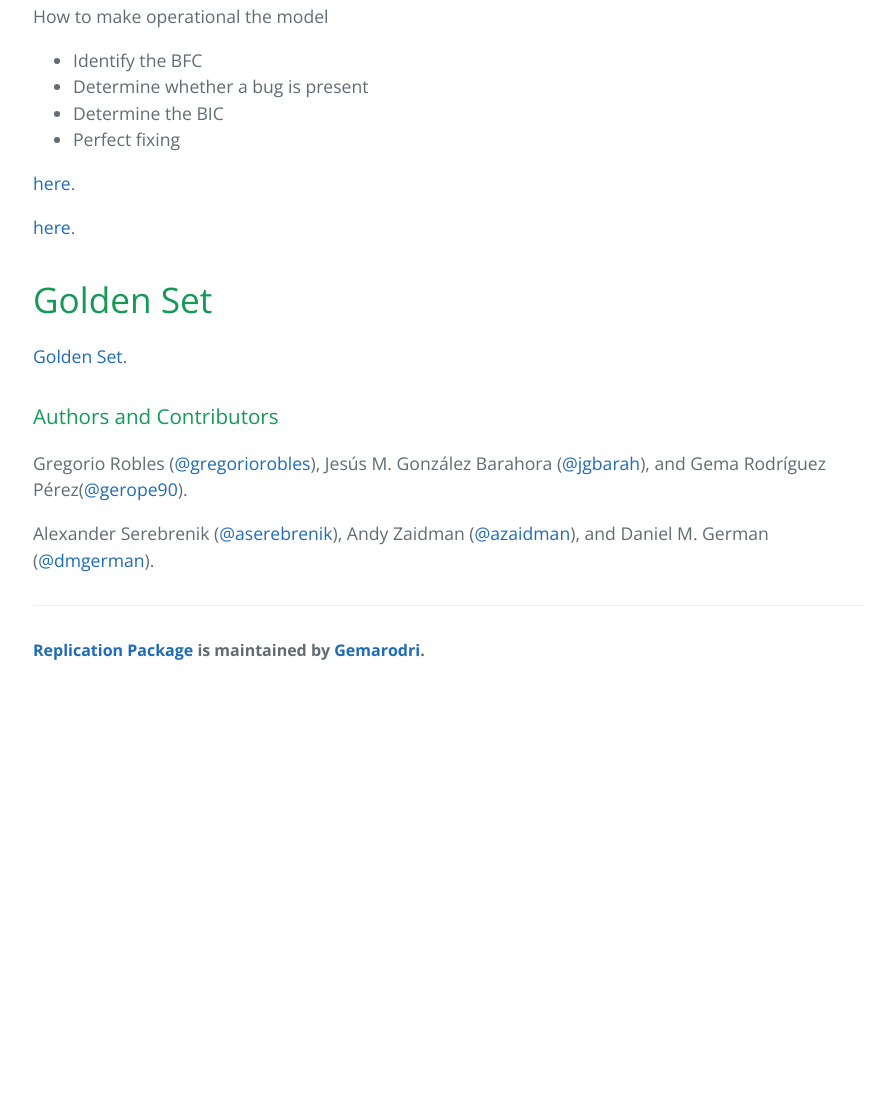
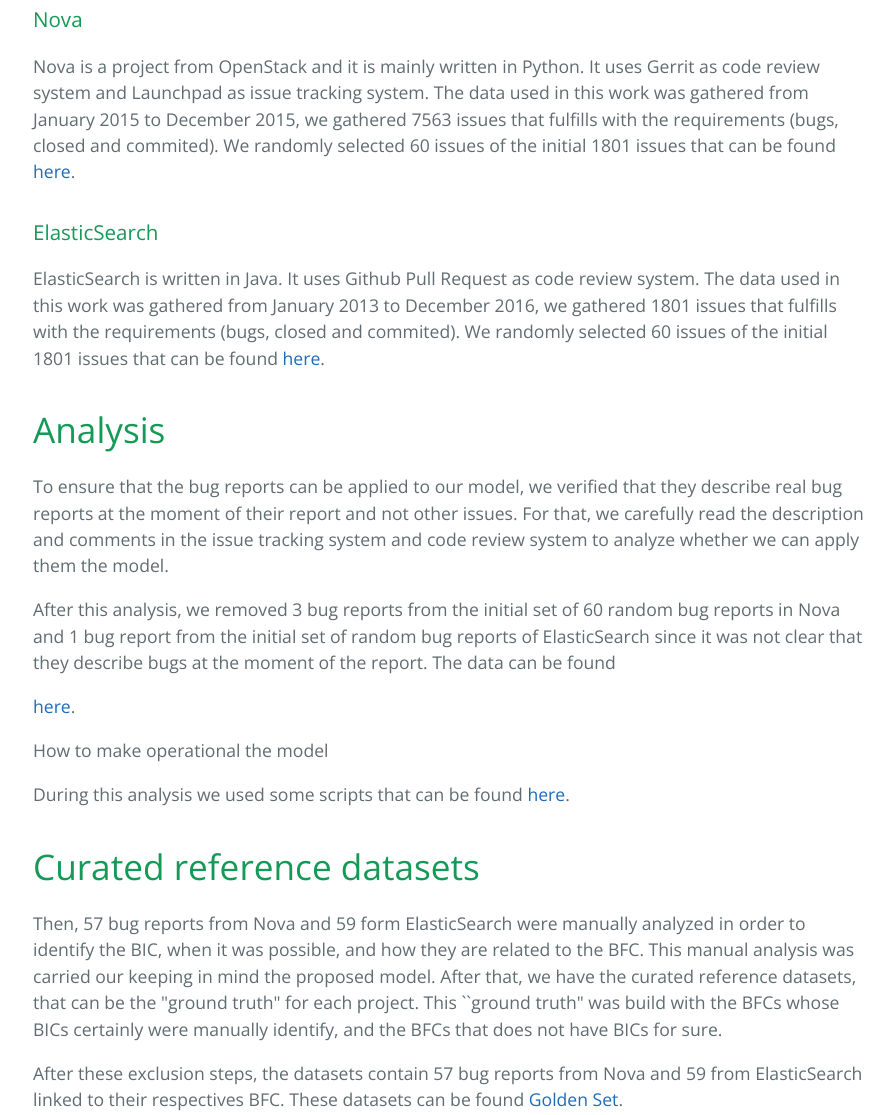
Before and after one commit to Gemarodri/HowBugsAreBorn, a plain HTML site: page index.html in a window 1280 px wide. Shown: the part 1172-2287 px from the top of the page, without its empty margins (191-1085 px from the left). Before the commit the page ends 1866 px from the top, so only its background shows below. Drawn offline with nearby package versions, Linux system fonts and the light colour scheme.

Commit message:
Update index.html

```diff
--- a/index.html
+++ b/index.html
@@ -24,29 +24,33 @@
     </section>
 
     <section class="main-content">
+
+<h1> <a id="welcome-to-github-pages" class="anchor" href="#welcome-to-github-pages" aria-hidden="true"><span aria-hidden="true" class="octicon octicon-link"></span></a> Abstract </h1>
+To identify the origin of software bugs, many studies assume that ``a bug was introduced by the lines of code that were modified to fix it'' (or variations of it). However, this assumption may not hold because the location identified as the origin of the bug, in fact, is not where the bug was first introduced, e.g., a bug introduced in an external API. The lack of empirical evidence on when bugs are introduced causes that researchers cannot understand under what circumstances this assumption is true or false.
+
+With the intention of better understanding the origins of bugs, this paper explores in detail how 116 bugs were introduced in two different software projects.
+From this observation, we propose a model for determining the first time that a software exhibits bugs. This model uses several assumptions for deciding whether, after a change, a bug is present in the software. Then, we operationalize the model to create curated datasets that allow the evaluation of the real performance of four algorithms when identifying the origin of bugs.
+Our results show that there were bugs introduced without changing the source code of the project in a 9\-21\ of the analyzed cases.  The F-score of the algorithms varies from 0.42 to 0.66, and the percentage of false positives was noteworthy (>50\).
+
 <h1>
 <a id="welcome-to-github-pages" class="anchor" href="#welcome-to-github-pages" aria-hidden="true"><span aria-hidden="true" class="octicon octicon-link"></span></a> Raw Data </h1>
-<h3> Nova </h1>
+<h3> Nova </h3>
 <p> Nova is a project from OpenStack and it is mainly written in Python. It uses Gerrit as code review system and Launchpad as issue tracking system. The data used in this work was gathered from January 2015 to December 2015, we gathered 7563 issues that fulfills with the requirements (bugs, closed and commited). We randomly selected 60 issues of the initial 1801 issues that can be found <a href="https://github.com/Gemarodri/HowBugsAreBorn/tree/master/Data/RawData/NovaRaw.csv">here</a>.</p>
 <h3> ElasticSearch </h3>
 
 <p> ElasticSearch is written in	Java. It uses	Github Pull Request as code review system. The data used in this work was gathered from January 2013 to December 2016, we gathered 1801 issues that fulfills with the requirements (bugs, closed and commited). We randomly selected 60 issues of the initial 1801 issues that can be found <a href="https://github.com/Gemarodri/HowBugsAreBorn/tree/master/Data/RawData/ESRaw.csv">here</a>.</p>
 <h1>
 <a id="welcome-to-github-pages" class="anchor" href="#welcome-to-github-pages" aria-hidden="true"><span aria-hidden="true" class="octicon octicon-link"></span></a> Analysis </h1>
-  <p> </p>
+  <p> To ensure that the bug reports can be applied to our model, we verified that they describe real bug reports at the moment of their report and not other issues. For that, we carefully read the description and comments in the issue tracking system and code review system to analyze whether we can apply them the model.</p>
+  <p> After this analysis, we removed 3 bug reports from the initial set of 60 random bug reports in Nova and 1 bug report from the initial set of random bug reports of ElasticSearch since it was not clear that they describe bugs at the moment of the report. The data can be found <p> <a href="https://github.com/Gemarodri/HowBugsAreBorn/tree/master/Data/AfterFiltering">here</a>.</p> </p>
   <p> How to make operational the model </p>
-<ul>
-  <li> Identify the BFC </li>
-  <li> Determine whether a bug is present</li>
-  <li> Determine the BIC </li>
-  <li> Perfect fixing</li>
-</ul>
-<p> <a href="https://github.com/Gemarodri/HowBugsAreBorn/tree/master/Analysis">here</a>.</p>
-<p> <a href="https://github.com/Gemarodri/HowBugsAreBorn/tree/master/Scripts">here</a>.</p>
+  <p> During this analysis we used some scripts that can be found <a href="https://github.com/Gemarodri/HowBugsAreBorn/tree/master/Scripts">here</a>.</p>
 
 <h1>
-<a id="welcome-to-github-pages" class="anchor" href="#welcome-to-github-pages" aria-hidden="true"><span aria-hidden="true" class="octicon octicon-link"></span></a> Golden Set </h1>
-<p> <a href="https://github.com/Gemarodri/HowBugsAreBorn/tree/master/Data/GoldenSet">Golden Set</a>.</p>
+<a id="welcome-to-github-pages" class="anchor" href="#welcome-to-github-pages" aria-hidden="true"><span aria-hidden="true" class="octicon octicon-link"></span></a> Curated reference datasets </h1>
+
+<p> Then, 57 bug reports from Nova and 59 form ElasticSearch were manually analyzed in order to identify the BIC, when it was possible, and how they are related to the BFC. This manual analysis was carried our keeping in mind the proposed model. After that, we have the curated reference datasets, that can be the "ground truth" for each project. This ``ground truth" was build with the BFCs whose BICs certainly were manually identify, and the BFCs that does not have BICs for sure.</p>
+<p> After these exclusion steps, the datasets contain 57 bug reports from Nova and 59 from ElasticSearch linked to their respectives BFC. These datasets can be found <a href="https://github.com/Gemarodri/HowBugsAreBorn/tree/master/Data/GoldenSet">Golden Set</a>.</p>
 
 
 <h3>
```
